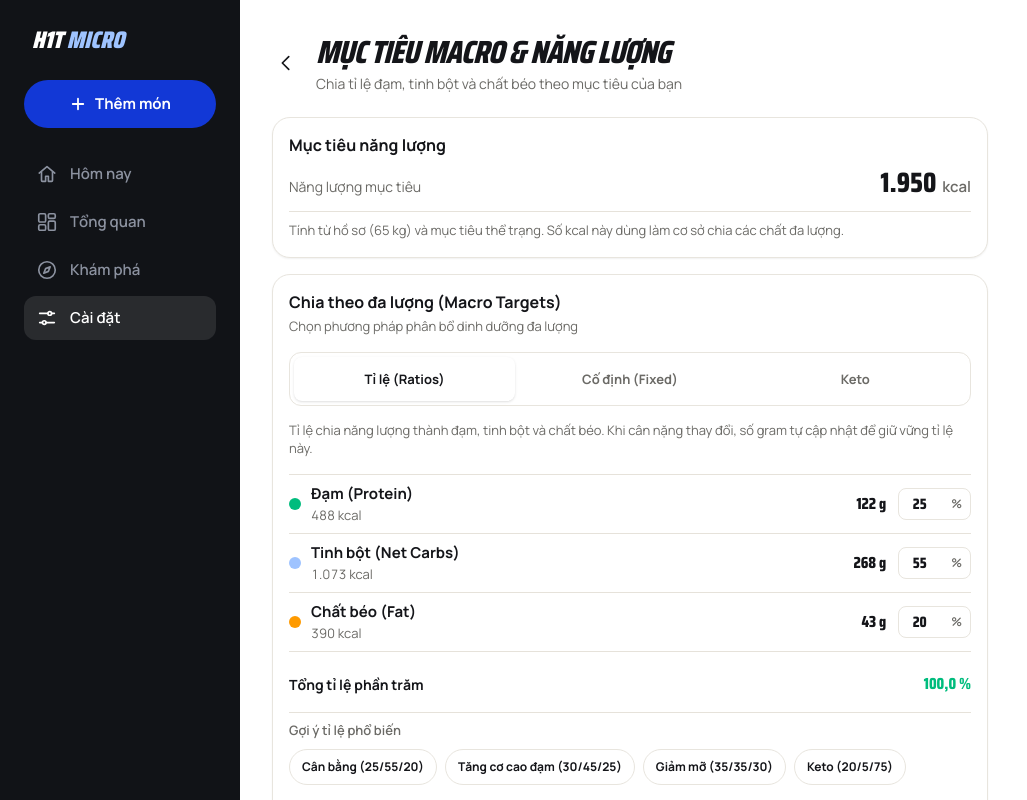
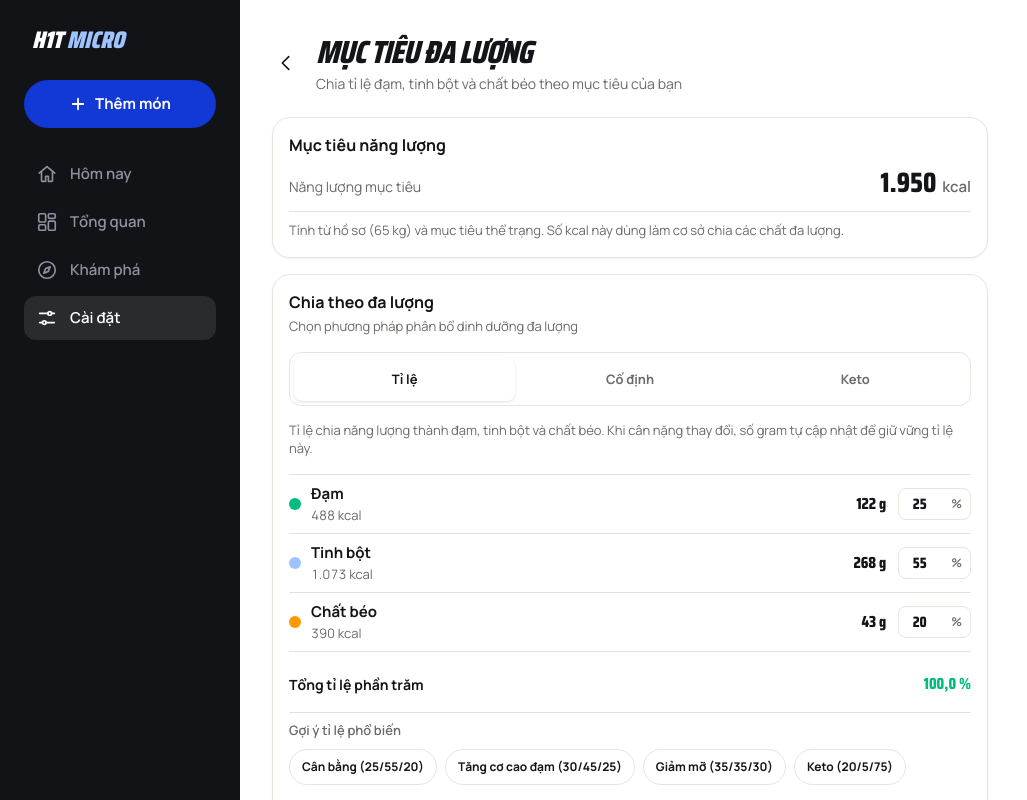
Before and after one commit to DongDuong2001/nutrition-fortifykitchen, a Next.js app in the folder apps/web/: page /settings/targets/macros in a window 1280 px wide. Shown: the top 800 px of the page, without its empty margins (0-1027 px from the left). Built offline with nearby package versions, Linux system fonts and the light colour scheme; no server answers.

Commit message:
cc-45 review: macro targets screen in Vietnamese only (Mục tiêu đa lượng, Tinh bột); cc_ratio_and_dnd opens HOME_ROUTE

```diff
--- a/apps/web/components/settings/macro-targets-screen.tsx
+++ b/apps/web/components/settings/macro-targets-screen.tsx
@@ -121,7 +121,7 @@ export function MacroTargetsScreen() {
   if (!hydrated) {
     return (
       <AppShell alignContainer="macro-targets-page">
-        <AppHeader variant="sub" title="Mục tiêu Macro & Năng lượng" backHref="/settings/targets" layout="wide" />
+        <AppHeader variant="sub" title="Mục tiêu đa lượng" backHref="/settings/targets" layout="wide" />
         <main className="mx-auto w-full max-w-[560px] p-4 lg:mx-0 lg:max-w-[1240px] lg:p-8">
           <div className="h-64 rounded-2xl bg-divider animate-pulse motion-reduce:animate-none" />
         </main>
@@ -133,7 +133,7 @@ export function MacroTargetsScreen() {
     <AppShell alignContainer="macro-targets-page">
       <AppHeader
         variant="sub"
-        title="Mục tiêu Macro & Năng lượng"
+        title="Mục tiêu đa lượng"
         subtitle="Chia tỉ lệ đạm, tinh bột và chất béo theo mục tiêu của bạn"
         backHref="/settings/targets"
         layout="wide"
@@ -167,12 +167,12 @@ export function MacroTargetsScreen() {
         {/* Thẻ chỉnh Macro Targets */}
         <Card as="section" aria-labelledby="macro-settings-title" className="flex flex-col gap-4">
           <div className="flex flex-col gap-1">
-            <SectionTitle id="macro-settings-title">Chia theo đa lượng (Macro Targets)</SectionTitle>
+            <SectionTitle id="macro-settings-title">Chia theo đa lượng</SectionTitle>
             <span className="text-[13px] text-secondary">Chọn phương pháp phân bổ dinh dưỡng đa lượng</span>
           </div>
 
           {/* Segmented control: Tỉ lệ | Cố định | Keto */}
-          <div role="tablist" aria-label="Cách tính macro" className="grid grid-cols-3 gap-1 rounded-xl bg-page p-1 border border-card-border">
+          <div role="tablist" aria-label="Cách chia đa lượng" className="grid grid-cols-3 gap-1 rounded-xl bg-page p-1 border border-card-border">
             <button
               type="button"
               role="tab"
@@ -182,7 +182,7 @@ export function MacroTargetsScreen() {
                 mode === "ratios" ? "bg-card text-text shadow-sm" : "bg-transparent text-secondary hover:text-text"
               }`}
             >
-              Tỉ lệ (Ratios)
+              Tỉ lệ
             </button>
             <button
               type="button"
@@ -193,7 +193,7 @@ export function MacroTargetsScreen() {
                 mode === "fixed" ? "bg-card text-text shadow-sm" : "bg-transparent text-secondary hover:text-text"
               }`}
             >
-              Cố định (Fixed)
+              Cố định
             </button>
             <button
               type="button"
@@ -224,7 +224,7 @@ export function MacroTargetsScreen() {
               <div className="flex items-center gap-2.5 min-w-0">
                 <span className="h-3 w-3 shrink-0 rounded-full bg-emerald-500" aria-hidden="true" />
                 <div className="flex flex-col">
-                  <span className="text-[15px] font-bold text-text">Đạm (Protein)</span>
+                  <span className="text-[15px] font-bold text-text">Đạm</span>
                   <span className="text-[13px] tabular-nums text-secondary">
                     {mode === "fixed" ? `${formatNumber(fixedCalc.proteinKcal)} kcal` : `${formatNumber(ratioCalc.proteinKcal)} kcal`}
                   </span>
@@ -281,7 +281,7 @@ export function MacroTargetsScreen() {
               <div className="flex items-center gap-2.5 min-w-0">
                 <span className="h-3 w-3 shrink-0 rounded-full bg-sky" aria-hidden="true" />
                 <div className="flex flex-col">
-                  <span className="text-[15px] font-bold text-text">Tinh bột (Net Carbs)</span>
+                  <span className="text-[15px] font-bold text-text">Tinh bột</span>
                   <span className="text-[13px] tabular-nums text-secondary">
                     {mode === "fixed" ? `${formatNumber(fixedCalc.carbsKcal)} kcal` : `${formatNumber(ratioCalc.carbsKcal)} kcal`}
                   </span>
@@ -338,7 +338,7 @@ export function MacroTargetsScreen() {
               <div className="flex items-center gap-2.5 min-w-0">
                 <span className="h-3 w-3 shrink-0 rounded-full bg-amber-500" aria-hidden="true" />
                 <div className="flex flex-col">
-                  <span className="text-[15px] font-bold text-text">Chất béo (Fat)</span>
+                  <span className="text-[15px] font-bold text-text">Chất béo</span>
                   <span className="text-[13px] tabular-nums text-secondary">
                     {mode === "fixed" ? `${formatNumber(fixedCalc.fatKcal)} kcal` : `${formatNumber(ratioCalc.fatKcal)} kcal`}
                   </span>
--- a/apps/web/components/settings/targets-screen.tsx
+++ b/apps/web/components/settings/targets-screen.tsx
@@ -46,7 +46,7 @@ export function TargetsScreen() {
             <p className="m-0 text-[13px] text-secondary">Cân nặng, mục tiêu và ngày tập mặc định sửa trong Hồ sơ. Bạn cũng có thể tùy chỉnh tỉ lệ đa lượng riêng.</p>
             <div className="flex flex-col gap-2">
               <PillButton href="/settings/targets/macros" variant="primary">
-                Tùy chỉnh tỉ lệ Macro & Năng lượng ›
+                Tùy chỉnh tỉ lệ đa lượng ›
               </PillButton>
               <PillButton href="/settings/profile" variant="secondary">
                 Sửa trong Hồ sơ
```
Also changed, not shown: 1 other file (tests, documents, lock files or other folders).
